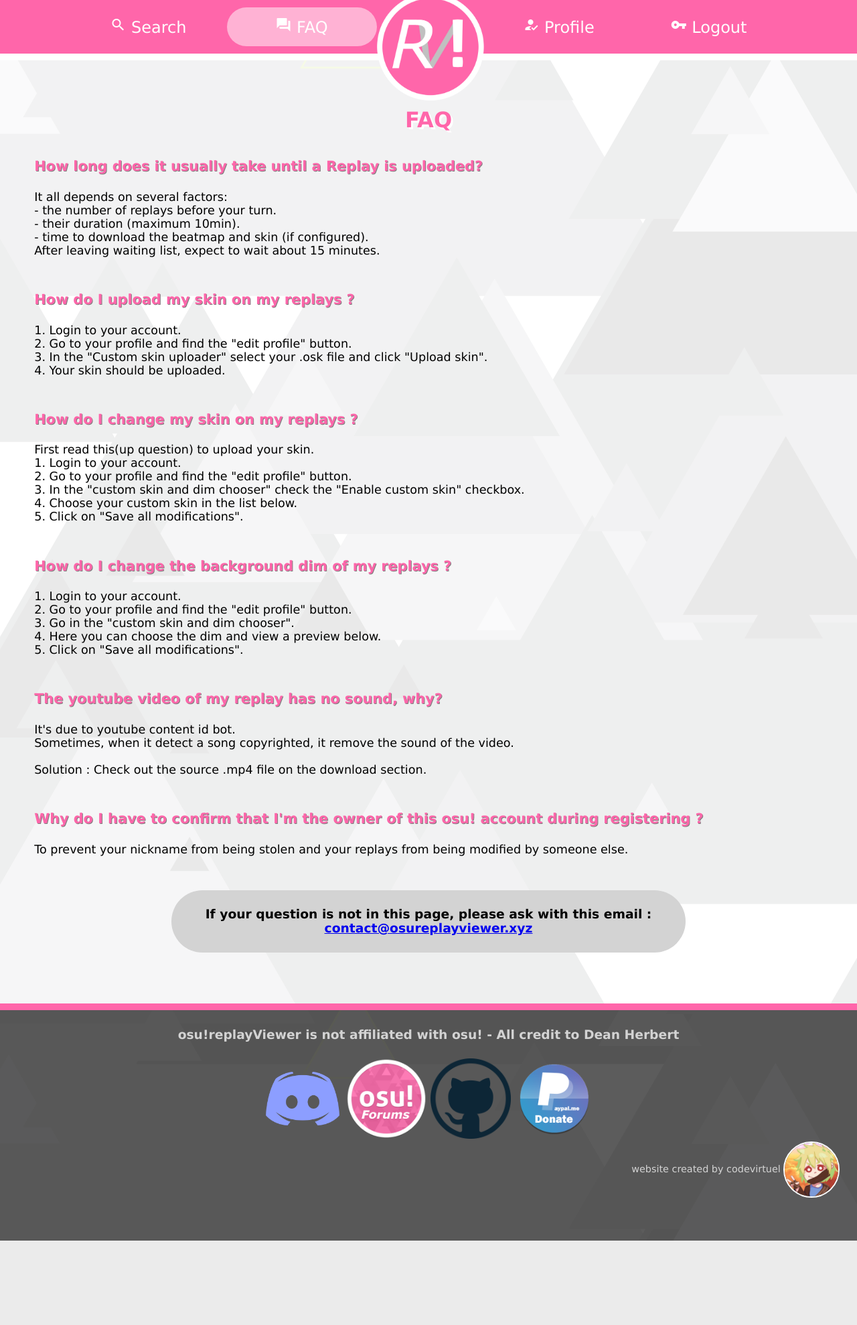
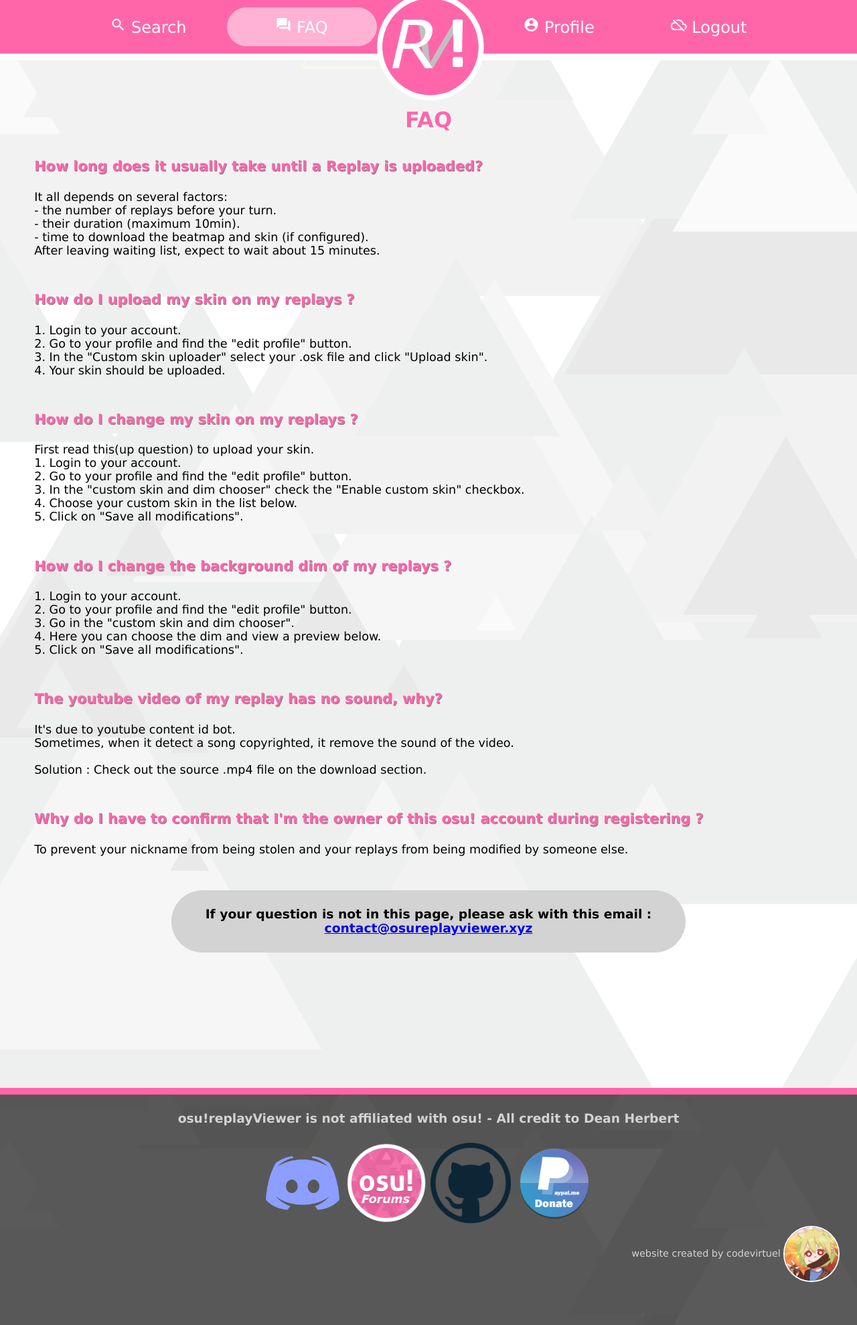
Before and after one commit to DevEkode/osu-replayViewer-web, a PHP site: page /faq.php in a window 1280 px wide. Shown: the whole page at 67% size. Before the commit the page ends 1852 px from the top, so only its background shows below. Run offline with PHP 8.4, Linux system fonts and the light colour scheme; the visitor is signed in with stand-in values (Sample User, id 1); some libraries are stand-ins or nearby versions.

Commit message:
updated navbar icons to be more relevent

```diff
--- a/css/footer.css
+++ b/css/footer.css
@@ -1,10 +1,20 @@
 /* FOOTER */
+body{
+  position: relative;
+  padding-bottom: 30rem;
+  min-height: 100%;
+}
+
 footer{
   background-image: url("../images/background2.png");
   border-top: solid #FF66AA 10px;
   padding-bottom: 5%;
-  bottom:0;
+  position: absolute;
+  right: 0;
+  bottom: 0;
+  left: 0;
   width:100%;
+  /*padding: 1rem;*/
 }
 
 footer h3{
@@ -43,6 +53,11 @@ footer a:hover{
  border: solid white 2px;
 }
 
+.spacer{
+  height:25vh;
+  /*background-color: red;*/
+}
+
 /* Mobiles */
 @media only screen and (max-width: 1080px) and (orientation: portrait){
   footer img{
--- a/css/navbar.css
+++ b/css/navbar.css
@@ -55,7 +55,7 @@
 }
 
 /* Mobiles */
-@media only screen and (max-width: 840px) and (orientation: portrait){
+@media only screen and (max-width: 1080px) and (orientation: portrait){
   [class*="floatright"] {
         float:left;
   }
--- a/editProfile.php
+++ b/editProfile.php
@@ -86,9 +86,9 @@
           $userUrl = "userProfile.php?id=".$_SESSION['userId'];
           echo '<div class="floatright">';
           echo  "<a href=$userUrl class=\"nav-link\">";
-          echo    '<i class="material-icons">how_to_reg</i> Profile</a>';
+          echo    '<i class="material-icons">account_circle</i> Profile</a>';
           echo  '<a href="logout.php" class="nav-link">';
-          echo    '<i class="material-icons">vpn_key</i> Logout</a>';
+          echo    '<i class="material-icons">cloud_off</i> Logout</a>';
           echo '</div>';
         }else{
           echo '<div class="floatright">';
--- a/faq.php
+++ b/faq.php
@@ -41,9 +41,9 @@
           $userUrl = "userProfile.php?id=".$_SESSION['userId'];
           echo '<div class="floatright">';
           echo  "<a href=$userUrl class=\"nav-link\">";
-          echo    '<i class="material-icons">how_to_reg</i> Profile</a>';
+          echo    '<i class="material-icons">account_circle</i> Profile</a>';
           echo  '<a href="logout.php" class="nav-link">';
-          echo    '<i class="material-icons">vpn_key</i> Logout</a>';
+          echo    '<i class="material-icons">cloud_off</i> Logout</a>';
           echo '</div>';
         }else{
           echo '<div class="floatright">';
--- a/forgotPassword.php
+++ b/forgotPassword.php
@@ -134,9 +134,9 @@ function exitPage(){
         $userUrl = "userProfile.php?id=".$_SESSION['userId'];
         echo '<div class="floatright">';
         echo  "<a href=$userUrl class=\"nav-link\">";
-        echo    '<i class="material-icons">how_to_reg</i> Profile</a>';
+        echo    '<i class="material-icons">account_circle</i> Profile</a>';
         echo  '<a href="logout.php" class="nav-link">';
-        echo    '<i class="material-icons">vpn_key</i> Logout</a>';
+        echo    '<i class="material-icons">cloud_off</i> Logout</a>';
         echo '</div>';
       }else{
         echo '<div class="floatright">';
--- a/progress.php
+++ b/progress.php
@@ -109,9 +109,9 @@ session_start();
           $userUrl = "userProfile.php?id=".$_SESSION['userId'];
           echo '<div class="floatright">';
           echo  "<a href=$userUrl class=\"nav-link\">";
-          echo    '<i class="material-icons">how_to_reg</i> Profile</a>';
+          echo    '<i class="material-icons">account_circle</i> Profile</a>';
           echo  '<a href="logout.php" class="nav-link">';
-          echo    '<i class="material-icons">vpn_key</i> Logout</a>';
+          echo    '<i class="material-icons">cloud_off</i> Logout</a>';
           echo '</div>';
         }else{
           echo '<div class="floatright">';
--- a/register.php
+++ b/register.php
@@ -182,9 +182,9 @@ if(isFormSubmitted()){
           $userUrl = "userProfile.php?id=".$_SESSION['userId'];
           echo '<div class="floatright">';
           echo  "<a href=$userUrl class=\"nav-link\">";
-          echo    '<i class="material-icons">how_to_reg</i> Profile</a>';
+          echo    '<i class="material-icons">account_circle</i> Profile</a>';
           echo  '<a href="logout.php" class="nav-link">';
-          echo    '<i class="material-icons">vpn_key</i> Logout</a>';
+          echo    '<i class="material-icons">cloud_off</i> Logout</a>';
           echo '</div>';
         }else{
           echo '<div class="floatright">';
--- a/userProfile.php
+++ b/userProfile.php
@@ -135,10 +135,10 @@ $userReplayList = getReplayInfo($conn,$userId);
         if(isset($_SESSION['userId']) && isset($_SESSION['username'])){
           $userUrl = "userProfile.php?id=".$_SESSION['userId'];
           echo '<div class="floatright">';
-          echo  "<a href='#' class=\"nav-link active\">";
-          echo    '<i class="material-icons">how_to_reg</i> Profile</a>';
+          echo  "<a href=# class=\"nav-link\">";
+          echo    '<i class="material-icons">account_circle</i> Profile</a>';
           echo  '<a href="logout.php" class="nav-link">';
-          echo    '<i class="material-icons">vpn_key</i> Logout</a>';
+          echo    '<i class="material-icons">cloud_off</i> Logout</a>';
           echo '</div>';
         }else{
           echo '<div class="floatright">';
--- a/userVerification.php
+++ b/userVerification.php
@@ -192,9 +192,9 @@ if(empty($verfUserId)){
           $userUrl = "userProfile.php?id=".$_SESSION['userId'];
           echo '<div class="floatright">';
           echo  "<a href=$userUrl class=\"nav-link\">";
-          echo    '<i class="material-icons">how_to_reg</i> Profile</a>';
+          echo    '<i class="material-icons">account_circle</i> Profile</a>';
           echo  '<a href="logout.php" class="nav-link">';
-          echo    '<i class="material-icons">vpn_key</i> Logout</a>';
+          echo    '<i class="material-icons">cloud_off</i> Logout</a>';
           echo '</div>';
         }else{
           echo '<div class="floatright">';
--- a/view.php
+++ b/view.php
@@ -141,9 +141,9 @@
           $userUrl = "userProfile.php?id=".$_SESSION['userId'];
           echo '<div class="floatright">';
           echo  "<a href=$userUrl class=\"nav-link\">";
-          echo    '<i class="material-icons">how_to_reg</i> Profile</a>';
+          echo    '<i class="material-icons">account_circle</i> Profile</a>';
           echo  '<a href="logout.php" class="nav-link">';
-          echo    '<i class="material-icons">vpn_key</i> Logout</a>';
+          echo    '<i class="material-icons">cloud_off</i> Logout</a>';
           echo '</div>';
         }else{
           echo '<div class="floatright">';
```
Also changed, not shown: index.php (+4 -3 lines), login.php (+3 -5 lines), search.php (+7 -27 lines).
